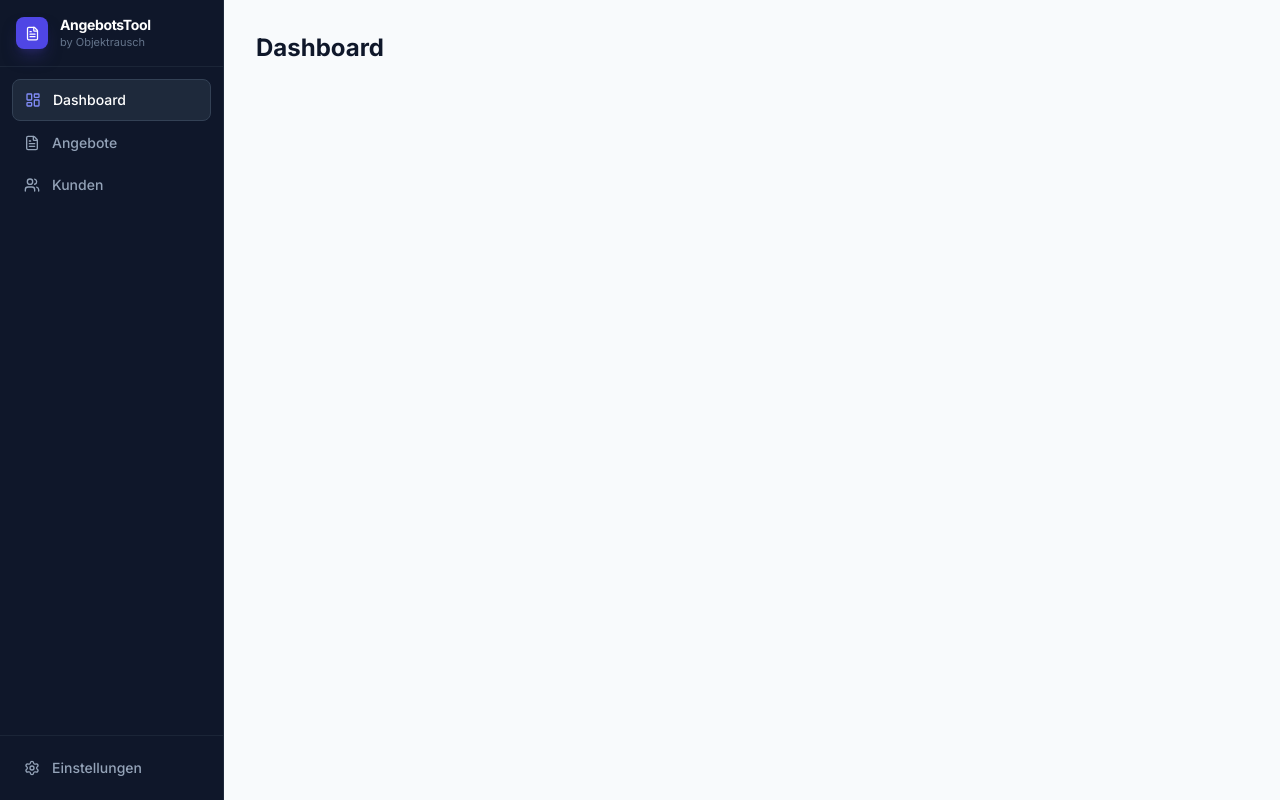
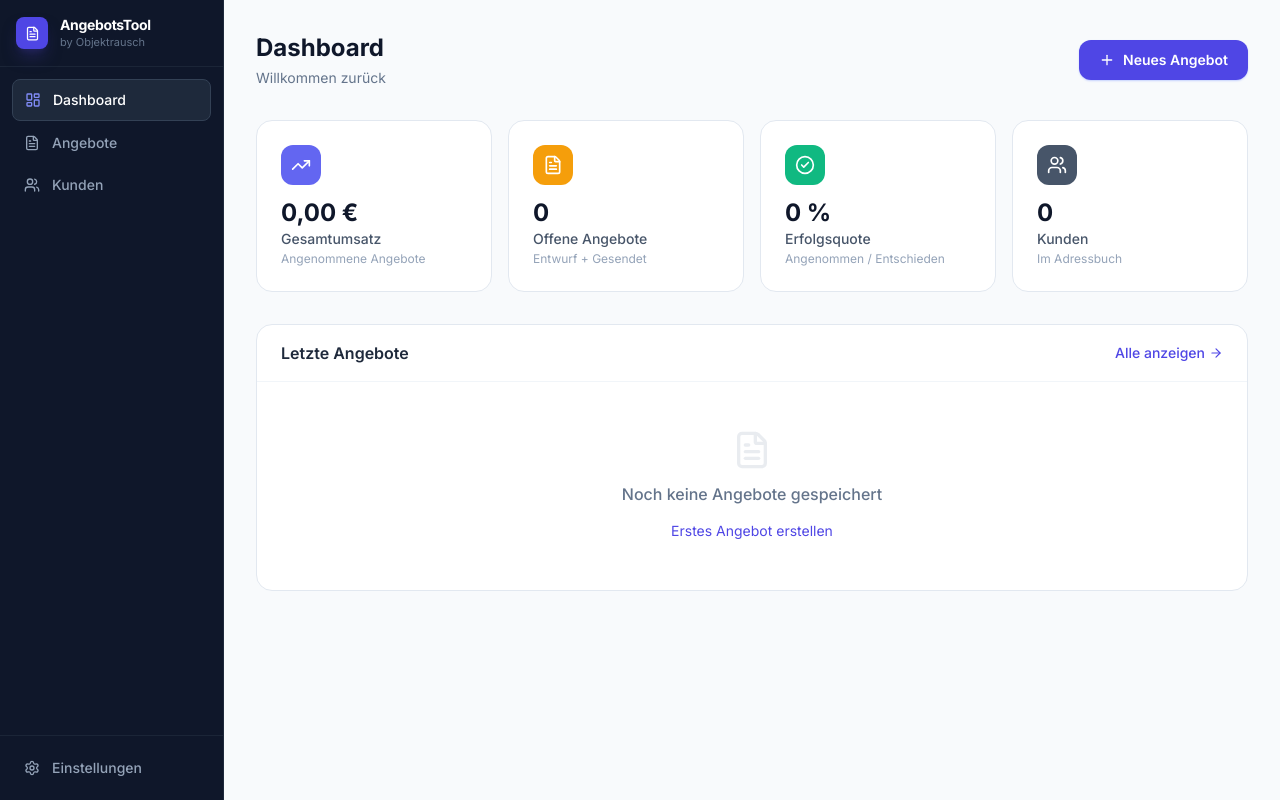
Before and after one commit to CrazyDevil66/Angeboots-tool, a React (Vite) app: page / in a window 1280 px wide. Built offline with nearby package versions, Linux system fonts and the light colour scheme.

Commit message:
feat: implement Dashboard with KPIs and recent offers table

```diff
--- a/src/views/Dashboard.jsx
+++ b/src/views/Dashboard.jsx
@@ -1,3 +1,118 @@
+import { useMemo } from 'react';
+import { TrendingUp, FileText, CheckCircle2, Users, Plus, ArrowRight } from 'lucide-react';
+import StatusBadge from '../components/StatusBadge';
+import { loadAngebote, loadKunden } from '../lib/storage';
+
+function fmt(num) {
+  return Number(num || 0).toLocaleString('de-DE', { minimumFractionDigits: 2, maximumFractionDigits: 2 });
+}
+
+function KpiCard({ label, value, sub, icon: Icon, color }) {
+  return (
+    <div className="bg-white rounded-2xl border border-slate-200 p-6 flex flex-col gap-4">
+      <div className={`w-10 h-10 rounded-xl flex items-center justify-center ${color}`}>
+        <Icon size={20} className="text-white" />
+      </div>
+      <div>
+        <div className="text-2xl font-bold text-slate-900 leading-none mb-1">{value}</div>
+        <div className="text-sm font-medium text-slate-600">{label}</div>
+        {sub && <div className="text-xs text-slate-400 mt-0.5">{sub}</div>}
+      </div>
+    </div>
+  );
+}
+
 export default function Dashboard({ navigate }) {
-  return <div className="p-8"><h1 className="text-2xl font-bold text-slate-900">Dashboard</h1></div>;
+  const angebote = loadAngebote();
+  const kunden = loadKunden();
+
+  const stats = useMemo(() => {
+    const angenommen = angebote.filter(a => (a.status || 'entwurf') === 'angenommen');
+    const abgelehnt  = angebote.filter(a => (a.status || 'entwurf') === 'abgelehnt');
+    const offen      = angebote.filter(a => ['entwurf', 'gesendet'].includes(a.status || 'entwurf'));
+    const umsatz     = angenommen.reduce((s, a) => s + a.brutto, 0);
+    const entschieden = angenommen.length + abgelehnt.length;
+    const quote = entschieden > 0 ? Math.round((angenommen.length / entschieden) * 100) : 0;
+    return { umsatz, offen: offen.length, quote, kundenzahl: kunden.length };
+  }, [angebote, kunden]);
+
+  const letzte = angebote.slice(0, 5);
+
+  return (
+    <div className="p-8">
+      {/* Header */}
+      <div className="flex items-center justify-between mb-8">
+        <div>
+          <h1 className="text-2xl font-bold text-slate-900">Dashboard</h1>
+          <p className="text-slate-500 mt-1 text-sm">Willkommen zurück</p>
+        </div>
+        <button
+          onClick={() => navigate('angebot-editor')}
+          className="flex items-center gap-2 px-5 py-2.5 bg-indigo-600 text-white text-sm font-semibold rounded-xl hover:bg-indigo-700 transition-colors shadow-sm shadow-indigo-200"
+        >
+          <Plus size={16} />
+          Neues Angebot
+        </button>
+      </div>
+
+      {/* KPI-Kacheln */}
+      <div className="grid grid-cols-2 xl:grid-cols-4 gap-4 mb-8">
+        <KpiCard label="Gesamtumsatz"    value={`${fmt(stats.umsatz)} €`} sub="Angenommene Angebote" icon={TrendingUp}   color="bg-indigo-500" />
+        <KpiCard label="Offene Angebote" value={stats.offen}              sub="Entwurf + Gesendet"   icon={FileText}     color="bg-amber-500"  />
+        <KpiCard label="Erfolgsquote"    value={`${stats.quote} %`}       sub="Angenommen / Entschieden" icon={CheckCircle2} color="bg-emerald-500" />
+        <KpiCard label="Kunden"          value={stats.kundenzahl}         sub="Im Adressbuch"        icon={Users}        color="bg-slate-600"  />
+      </div>
+
+      {/* Letzte Angebote */}
+      <div className="bg-white rounded-2xl border border-slate-200 overflow-hidden">
+        <div className="flex items-center justify-between px-6 py-4 border-b border-slate-100">
+          <h2 className="font-semibold text-slate-800">Letzte Angebote</h2>
+          <button
+            onClick={() => navigate('angebote')}
+            className="flex items-center gap-1 text-sm text-indigo-600 hover:text-indigo-700 font-medium transition-colors"
+          >
+            Alle anzeigen <ArrowRight size={14} />
+          </button>
+        </div>
+
+        {letzte.length === 0 ? (
+          <div className="text-center py-12 text-slate-400">
+            <FileText size={40} className="mx-auto mb-3 opacity-20" />
+            <p className="font-medium text-slate-500 mb-3">Noch keine Angebote gespeichert</p>
+            <button
+              onClick={() => navigate('angebot-editor')}
+              className="text-sm text-indigo-600 hover:underline"
+            >
+              Erstes Angebot erstellen
+            </button>
+          </div>
+        ) : (
+          <table className="w-full">
+            <thead>
+              <tr className="bg-slate-50 border-b border-slate-100">
+                {['Nummer', 'Kunde', 'Betreff', 'Betrag', 'Status'].map(h => (
+                  <th key={h} className={`px-6 py-3 text-xs font-semibold text-slate-500 uppercase tracking-wide ${h === 'Betrag' ? 'text-right' : 'text-left'}`}>{h}</th>
+                ))}
+              </tr>
+            </thead>
+            <tbody className="divide-y divide-slate-50">
+              {letzte.map(a => (
+                <tr
+                  key={a.id}
+                  onClick={() => navigate('angebot-editor', { angebotId: a.id })}
+                  className="hover:bg-slate-50 cursor-pointer transition-colors"
+                >
+                  <td className="px-6 py-4 text-sm font-semibold text-slate-800">{a.angebotNr}</td>
+                  <td className="px-6 py-4 text-sm text-slate-600">{a.kundeDisplay || '—'}</td>
+                  <td className="px-6 py-4 text-sm text-slate-500 max-w-[200px] truncate">{a.betreff || <span className="italic text-slate-300">Kein Betreff</span>}</td>
+                  <td className="px-6 py-4 text-sm font-semibold text-slate-800 text-right">{fmt(a.brutto)} €</td>
+                  <td className="px-6 py-4"><StatusBadge status={a.status || 'entwurf'} /></td>
+                </tr>
+              ))}
+            </tbody>
+          </table>
+        )}
+      </div>
+    </div>
+  );
 }
```
